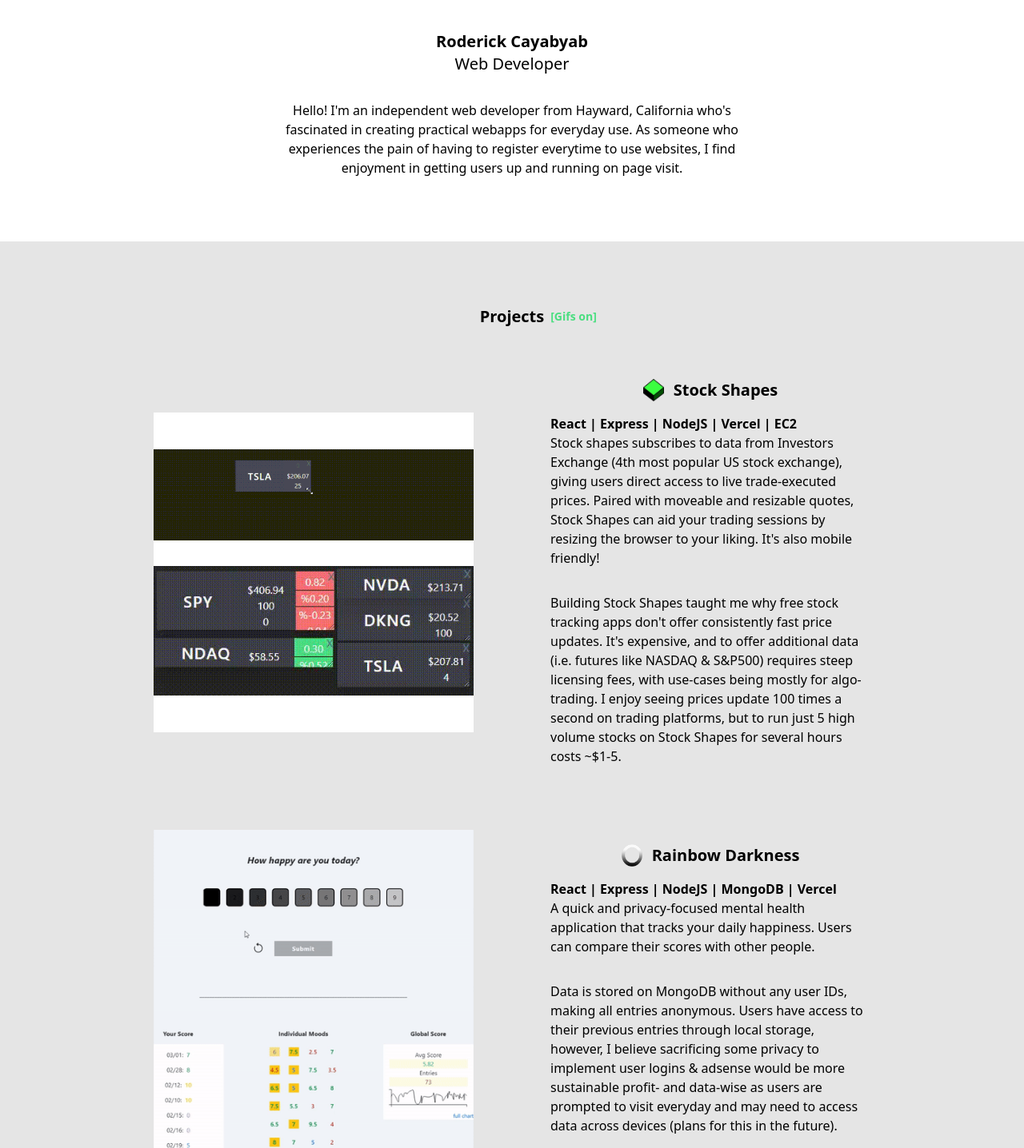
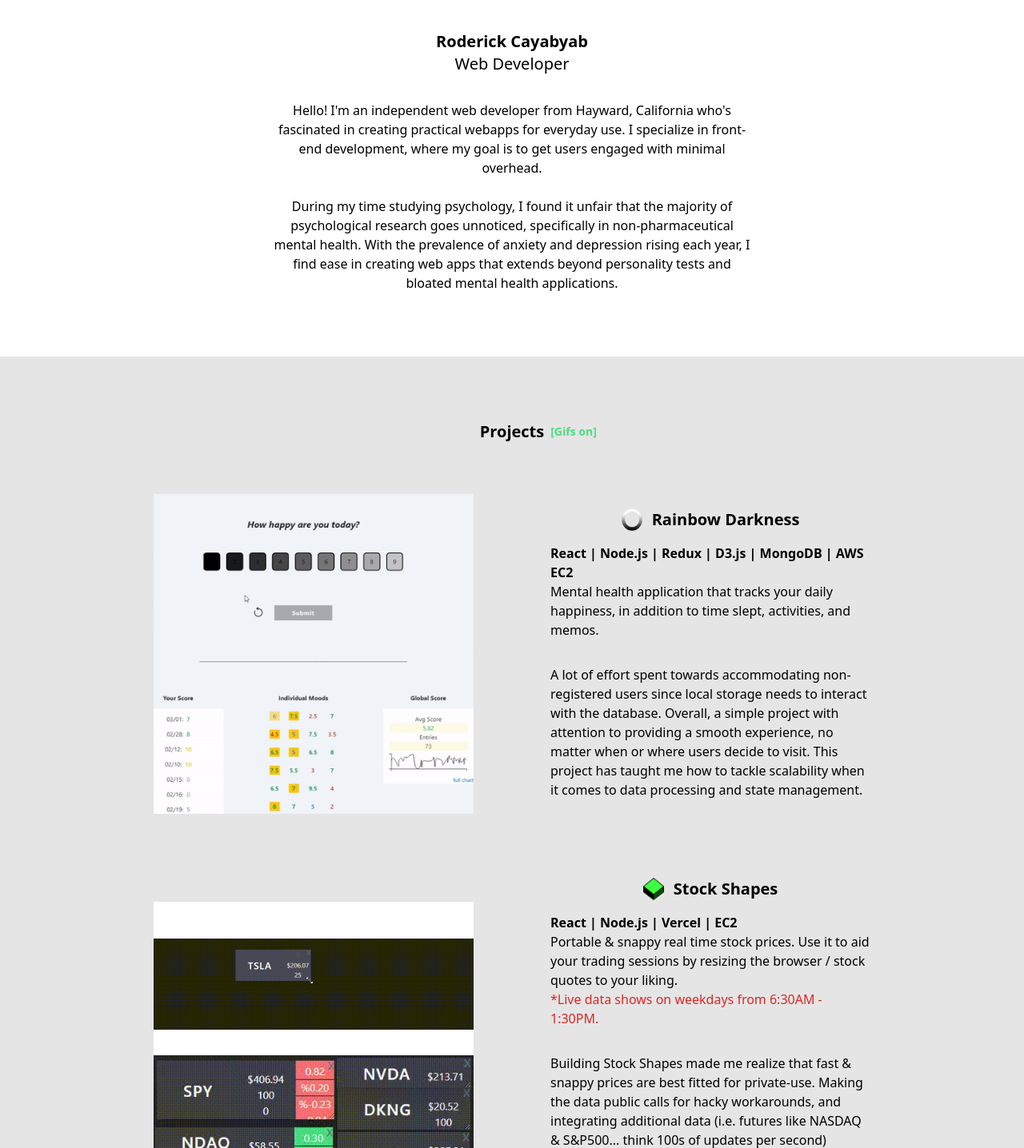
Before and after one commit to r-yabyab/fe-portfolio, a React (Create React App) app: page / in a window 1280 px wide. Shown: the part 314-1750 px from the top of the page at 80% size. Built offline with nearby package versions, Linux system fonts and the light colour scheme.

Commit message:
changed descriptions

```diff
--- a/src/components/BottomHeader.js
+++ b/src/components/BottomHeader.js
@@ -61,7 +61,7 @@ function BottomHeader ({ contactClick }) {
                         </svg>
                     </div>
 
-                    <div className="absolute select-none left-0 flex flex-col bottom-0 text-white">
+                    <div className="absolute select-none left-2 flex flex-col bottom-2 text-zinc-500 text-sm tracking-tight">
                         <div>Powered by React and Vercel</div>
                         <div>© Roderick Cayabyab 2023</div>
                     </div>
--- a/src/components/HomePage.js
+++ b/src/components/HomePage.js
@@ -79,9 +79,17 @@ function HomePage ({ projectsRef, contactClick }) {
                         {/* <div className="text-xl font-bold">Hi, I am Roderick</div> */}
                         <div className="text-xl font-bold">Roderick Cayabyab</div>
                         <div className="text-xl font-">Web Developer</div>
-                        <div className=" max-w-[600px] text-center m-auto pt-8">Hello! I'm an independent web developer from Hayward, California
-                            who's fascinated in creating practical webapps for everyday use. As someone who experiences
-                            the pain of having to register everytime to use websites, I find enjoyment in getting users up and running on page visit.
+                        <div className=" max-w-[600px] text-center m-auto pt-8">
+                            Hello! I'm an independent web developer from Hayward, California
+                            who's fascinated in creating practical webapps for everyday use. I specialize in front-end development, where my goal is to get users engaged with minimal overhead.
+                            <br/><br/>During my time studying psychology, I found it unfair that the majority of psychological research goes unnoticed, specifically in non-pharmaceutical mental health. With the prevalence of anxiety and depression rising each year, I find ease in creating web apps that extends beyond personality tests and bloated mental health applications.
+
+                            {/* It's odd that in the continuous rise of anxiety and depression, there has been little to no intervention in the */}
+
+                            {/* Web development equipments me with the tools to extend my knowledge
+                            Having a background in psychology equips me with the tools to make websites more human
+                            people's lives that extends beyond private research.   */}
+
                             {/* the pain of having to register everytime to use websites, I find enjoyment in creating simple front-end applications with minimal overhead for users. */}
                             {/* <br /><br />Please see my projects! */}
                             {/* <br/><br/>Having a background in psychology, I was interested in ways I can incorporate
@@ -115,7 +123,7 @@ function HomePage ({ projectsRef, contactClick }) {
 
                     {/* Projects Container */}
                     <div className="
-                        lg:flex lg:flex-col lg:space-x-[0px] lg:justify-center lg:items-center lg:[&>div]:gap-24
+                        lg:flex lg:flex-col-reverse lg:space-x-[0px] lg:justify-center lg:items-center lg:[&>div]:gap-24
                         max-w-[1400px] lg:gap-20 pt-8
                         max-lg:[&>div]:flex-col max-lg:space-y-[100px] max-lg:text-center
                         [&>div>div]:m-auto  min-w-[100%] align-middle
@@ -212,10 +220,11 @@ function HomePage ({ projectsRef, contactClick }) {
                                     <img src={stockshapesLogo} width="26" alt="Stock Shapes Logo" />
                                     <div>Stock Shapes</div>
                                 </div>
-                                <div className="font-semibold">React | Express | NodeJS | Vercel | EC2</div>
+                                <div className="font-semibold">React | Node.js | Vercel | EC2</div>
                                 {/* <div className="">Real-time stock & future updates with draggable + resizeable components. Resize the webpage to aid your trading sessions!</div> */}
                                 {/* <div className="">Real-time stock prices with draggable + resizeable components. Resize the webpage to aid your trading sessions!</div> */}
-                                <div className="">Stock shapes subscribes to data from Investors Exchange (4th most popular US stock exchange), giving users direct access to live trade-executed prices. Paired with moveable and resizable quotes, Stock Shapes can aid your trading sessions by resizing the browser to your liking. It's also mobile friendly!</div>
+                                <div className="">Portable & snappy real time stock prices. Use it to aid your trading sessions by resizing the browser / stock quotes to your liking.
+                                <br/> <span className="text-red-600">*Live data shows on weekdays from 6:30AM - 1:30PM.</span></div>
                                 {/* <div className={boolState ? "text-yellow-400 select-none hover:text-slate-800 hover:cursor-pointer" :
                                     "text-slate-400 select-none hover:text-slate-800 hover:cursor-pointer"}
                                     onClick={boolHandler}
@@ -227,7 +236,7 @@ function HomePage ({ projectsRef, contactClick }) {
                                     {"pt-8"}
                                 >
                                     {/*[vers3] Building Stock Shapes gave me experience on how to navigate sparsely written API documentation with broken endpoints. It also shed light on why free stock tracking apps don't provide consistently fast price updates-- It's expensive. */}
-                                    Building Stock Shapes taught me why free stock tracking apps don't offer consistently fast price updates. It's expensive, and to offer additional data (i.e. futures like NASDAQ & S&P500) requires steep licensing fees, with use-cases being mostly for algo-trading. I enjoy seeing prices update 100 times a second on trading platforms, but to run just 5 high volume stocks on Stock Shapes for several hours costs ~$1-5.
+                                    Building Stock Shapes made me realize that fast & snappy prices are best fitted for private-use. Making the data public calls for hacky workarounds, and integrating additional data (i.e. futures like NASDAQ & S&P500... think 100s of updates per second) requires thousands of $ in licensing fees. <br/>To provide 100% uptime, I had to mitigate 429 errors by writing pm2 scripts on EC2 as iexCloud's SSE connections close only when the node.js app terminates.
                                     {/*[vers1] Pulls data from IEX Cloud API, uses server-sent-events (SSE) to feed live price updates to clients. Serverside deployed to EC2 as a way to accomodate live events that serverless computing cannot support out the box. $50 a month for my API costs, one session from market open to close tends to run around $1-8 per user that displays 5 stocks. Currently working on optimizing API calls to minimize costs. */}
                                 </div>
                             </div>
@@ -305,9 +314,9 @@ function HomePage ({ projectsRef, contactClick }) {
                                 <img src={rainbowLogo} width="26" alt="Rainbow Darkness Logo" />
                                 <div>Rainbow Darkness</div>
                             </div>
-                            <div className="font-semibold">React | Express | NodeJS | MongoDB | Vercel</div>
+                            <div className="font-semibold">React | Node.js | Redux | D3.js | MongoDB | AWS EC2</div>
                             {/* <div className="">Happiness tracking application. Users can compare their scores with the entire userbase. </div> */}
-                            <div className="">A quick and privacy-focused mental health application that tracks your daily happiness. Users can compare their scores with other people.</div>
+                            <div className="">Mental health application that tracks your daily happiness, in addition to time slept, activities, and memos. </div>
                             {/* <div className={boolState ? "text-yellow-400 select-none hover:text-slate-800 hover:cursor-pointer" :
                                 "text-slate-400 select-none hover:text-slate-800 hover:cursor-pointer"}
                                 onClick={boolHandler}
@@ -319,9 +328,8 @@ function HomePage ({ projectsRef, contactClick }) {
                             // {boolState ? "bg-slate-200 hover:cursor-pointer" : "hidden"}
                             {'pt-8'}
                             >
-                                Data is stored on MongoDB without any user IDs, making all entries anonymous. Users have access to their previous
-                                entries through local storage, however, I believe sacrificing some privacy to implement user logins & adsense would be more
-                                sustainable profit- and data-wise as users are prompted to visit everyday and may need to access data across devices (plans for this in the future).
+                                A lot of effort spent towards accommodating non-registered users since local storage needs to interact with the database. Overall, a simple project with attention to providing a smooth experience, no matter when or where users decide to visit. This project has taught me how to tackle scalability when it comes to data processing and state management.
+
                                 {/* sacrificing privacy */}
                                 {/* it would be more sustainable to sacrifice some privacy for user logins
                                 & adsense as users are prompted to visit everyday. */}
@@ -410,13 +418,12 @@ function HomePage ({ projectsRef, contactClick }) {
                                 <div className="text-center">B.A. Psychology 2018-2021</div>
                             </div>
                             <div>
-                                <div className="max-lg:text-left">Some Classes Taken:</div>
+                                <div className="max-lg:text-left">Classes:</div>
                                 <div className="[&>div]:indent-8 text-left">
                                     <div>Cognitive Neuroscience</div>
                                     {/* <div>Humanistic Psychology</div> */}
                                     <div>Research in Cognitive Psychology</div>
                                     <div>Psychological Measurement</div>
-                                    <div></div>
                                 </div>
 
                             </div>
--- a/src/components/TopNav.js
+++ b/src/components/TopNav.js
@@ -55,7 +55,7 @@ function TopNav ({
                         <div
                         className="lg:hidden hover:cursor-pointer"
                         onClick={clickHandler}
-                    >
+                        >
                         <svg xmlns="http://www.w3.org/2000/svg" width="42" height="42" fill="currentColor"
                             className={`${menu ? 'text-gray-400' : 'text-white'}  hover:text-gray-200`} viewBox="0 0 16 16">
                             <path fillRule="evenodd" d="M2.5 12a.5.5 0 0 1 .5-.5h10a.5.5 0 0 1 0 1H3a.5.5 0 0 1-.5-.5zm0-4a.5.5 0 0 1 .5-.5h10a.5.5 0 0 1 0 1H3a.5.5 0 0 1-.5-.5zm0-4a.5.5 0 0 1 .5-.5h10a.5.5 0 0 1 0 1H3a.5.5 0 0 1-.5-.5z" />
```
